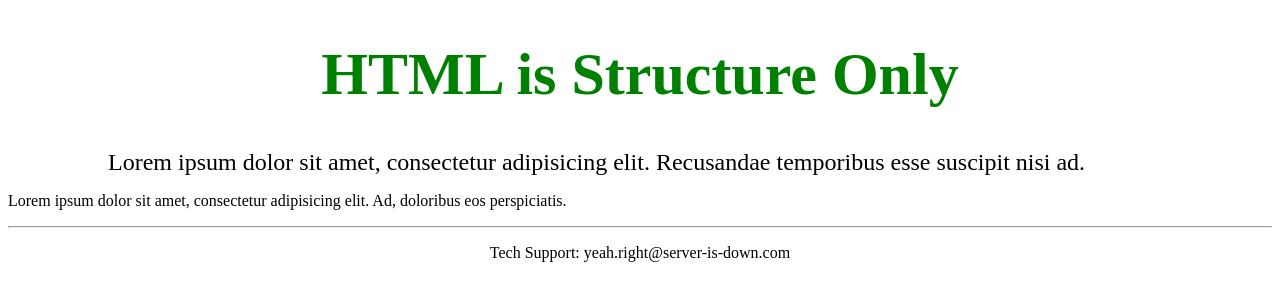
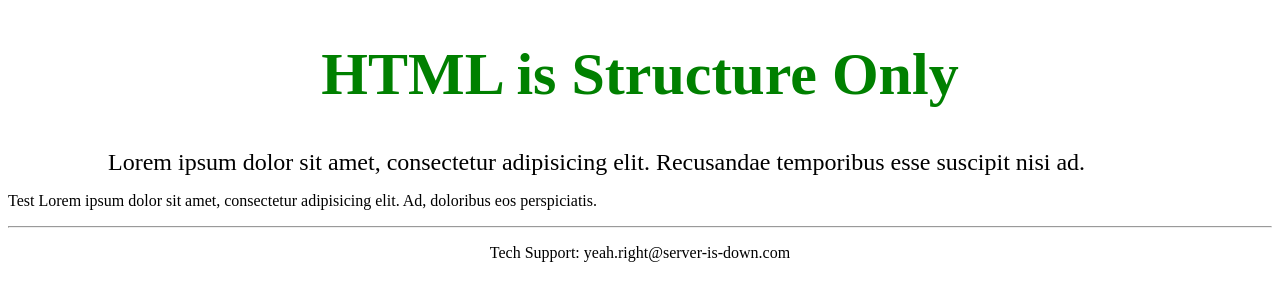
Before and after one commit to crownedclown14/my-first-site, a plain HTML site: page index.html in a window 1280 px wide. Drawn offline with Linux system fonts and the light colour scheme.

Commit message:
Update index.html

```diff
--- a/index.html
+++ b/index.html
@@ -6,7 +6,7 @@
   <body>
     <h1 style="color: green; font-size: 60px; text-align: center;">HTML is Structure Only</h1>
     <p style="margin: 0 100px 0 100px; font-size: 1.5em;">Lorem ipsum dolor sit amet, consectetur adipisicing elit. Recusandae temporibus esse suscipit nisi ad.</p>
-    <p>Lorem ipsum dolor sit amet, consectetur adipisicing elit. Ad, doloribus eos perspiciatis.</p>
+    <p>Test Lorem ipsum dolor sit amet, consectetur adipisicing elit. Ad, doloribus eos perspiciatis.</p>
     <footer>
       <hr>
       <p style="text-align: center;"
```
